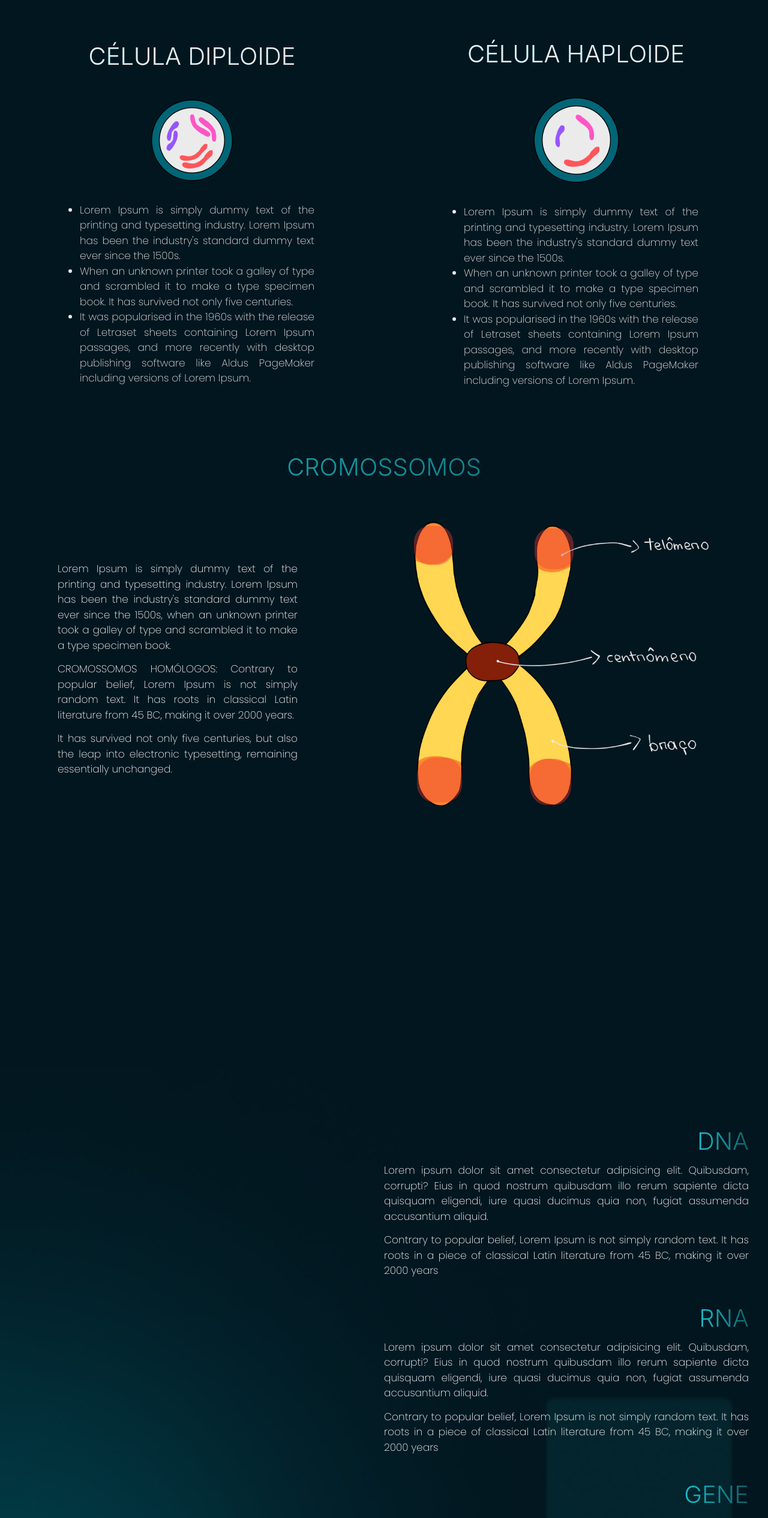
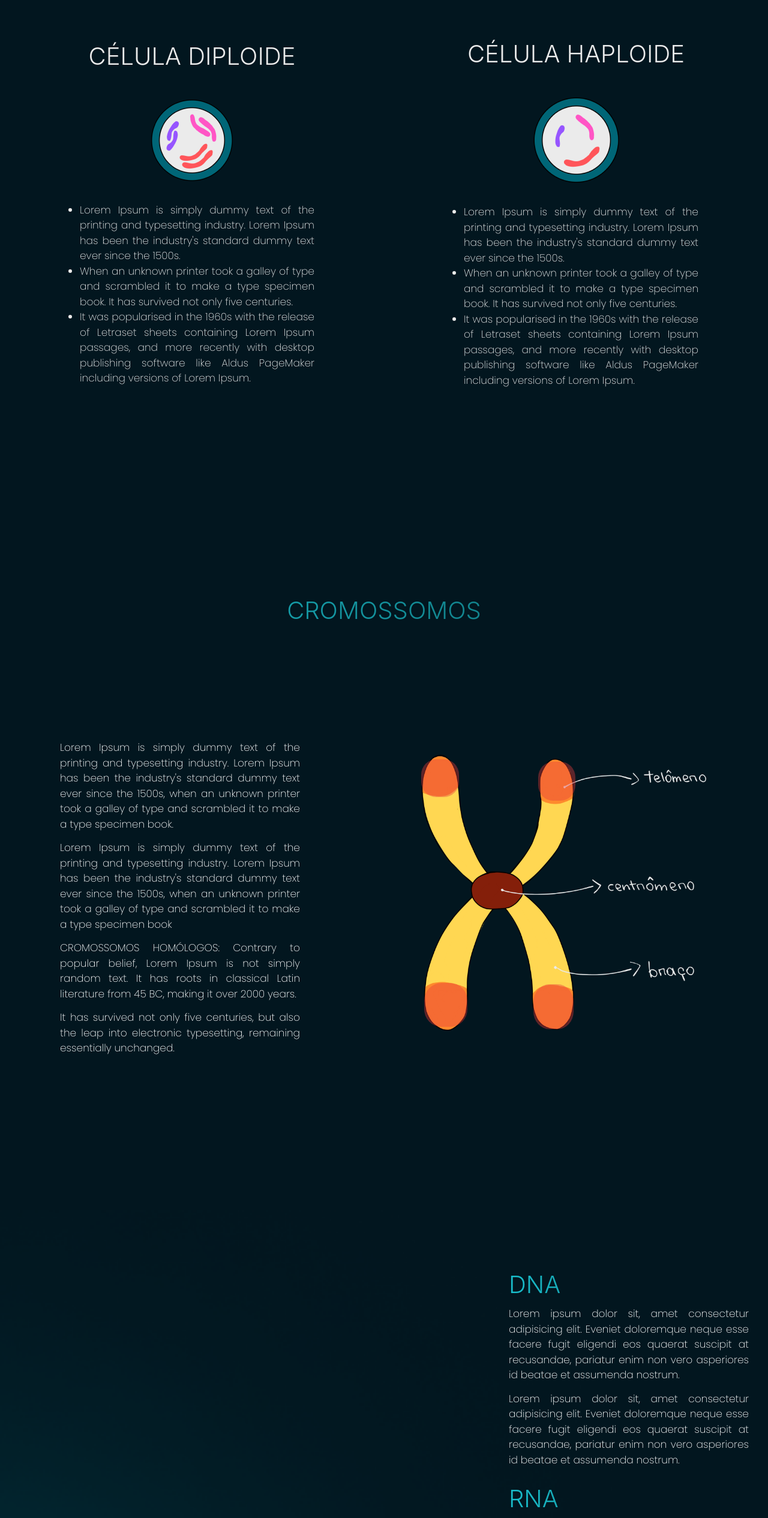
Before and after one commit to Matheus1415/Mendel, a React (Vite) app: page /fundamentos in a window 1280 px wide. Shown: the part 982-3513 px from the top of the page at 60% size. Built offline with nearby package versions, Linux system fonts and the light colour scheme.

Commit message:
Todas as seções feitas

```diff
--- a/src/pages/Fundamentos/index.jsx
+++ b/src/pages/Fundamentos/index.jsx
@@ -1,7 +1,8 @@
-import { Box, Flex, Heading, Image, Text, UnorderedList, ListItem } from '@chakra-ui/react';
+import { Box, Flex, Heading, Image, Text, UnorderedList, ListItem, Button } from '@chakra-ui/react';
 import { LayoutIntroduction } from '../../layout/LayoutIntroduction';
 import React from 'react';
 import { LayoutBaseModify } from '../../layout/LayoutBaseModify'
+
 
 export const Fundamentos = () => {
     // Function to handle hover events
@@ -10,13 +11,16 @@ export const Fundamentos = () => {
     };
 
     return (
+
         <>
             <LayoutIntroduction query="FUNDAMENTOS" >
                 FUNDAMENTOS DA GENÉTICA
             </LayoutIntroduction>
 
             {/* Section for Cell Categories */}
-            <Box as='section'>
+            <Box as='section' w='100%' h='60rem'>
+
+
                 <Heading variant="PrimaryTitle" textAlign="center" mt="6.75rem" mb="4rem">
                     CATEGORIAS DA CÉLULAS
                 </Heading>
@@ -29,7 +33,7 @@ export const Fundamentos = () => {
                         gap="2.25rem"
                         maxWidth="25.5rem"
                     >
-                        <Heading color="Primary" variant="PrimaryTitle">
+                        <Heading color="Primary" variant="SecondTitle">
                             CÉLULA DIPLOIDE
                         </Heading>
                         <Image src='/assets/diploid-cell.png' alt="Célula Diploide" />
@@ -48,7 +52,7 @@ export const Fundamentos = () => {
                         gap="2.25rem"
                         maxWidth="25.5rem"
                     >
-                        <Heading color="Primary" variant="PrimaryTitle">
+                        <Heading color="Primary" variant="SecondTitle">
                             CÉLULA HAPLOIDE
                         </Heading>
                         <Image src='/assets/haploid-cell.png' alt="Célula Haploide" />
@@ -62,19 +66,38 @@ export const Fundamentos = () => {
             </Box>
 
             {/* Section for Chromosomes */}
-            <Box as='section' w='100%' h="64rem">
-                <Heading variant="PrimaryTitle" textAlign="center" mt="6.75rem" mb="4rem">
+            <Box as='section' w='100%' h='64rem' >
+                <Heading
+                    variant="PrimaryTitle"
+                    textAlign="center"
+                    mt="6.75rem"
+                    mb="10rem"
+                    >
                     CROMOSSOMOS
                 </Heading>
-                <Flex textAlign='center' alignItems='center' justifyContent='space-around' direction={{base:'column-reverse', lg:'row'}}>
-                    <Box maxWidth={{base:'55rem', lg:'25rem'}} marginTop='2rem'>
+                <Flex
+                    textAlign='center'
+                    alignItems='center'
+                    justifyContent='space-around'
+                    direction={{base:'column-reverse', lg:'row'}}
+                   >
+                    <Box
+                    maxWidth={{base:'55rem', lg:'25rem'}}
+                    marginTop='2rem'
+                    >
                         <Text variant="Paragraph">Lorem Ipsum is simply dummy text of the printing and typesetting industry. Lorem Ipsum has been the industry's standard dummy text ever since the 1500s, when an unknown printer took a galley of type and scrambled it to make a type specimen book.</Text>
+                        <Text variant="Paragraph">Lorem Ipsum is simply dummy text of the printing and typesetting industry. Lorem Ipsum has been the industry's standard dummy text ever since the 1500s, when an unknown printer took a galley of type and scrambled it to make a type specimen book</Text>
+
                         <Text variant="Paragraph">CROMOSSOMOS HOMÓLOGOS: Contrary to popular belief, Lorem Ipsum is not simply random text. It has roots in classical Latin literature from 45 BC, making it over 2000 years.</Text>
                         <Text variant="Paragraph">It has survived not only five centuries, but also the leap into electronic typesetting, remaining essentially unchanged.</Text>
                     </Box>
 
                     {/* Box for Chromosome Image with Highlighted Areas */}
-                    <Box maxHeight='30rem' maxWidth='31rem' position='relative'>
+                    <Box
+                    maxHeight='29rem'
+                    maxWidth='30rem'
+                    position='relative'
+                    >
                         <Image src='/assets/cromossome-image.png' alt="Cromossomos" />
                         <Box
                             bg='red.500'
@@ -127,21 +150,144 @@ export const Fundamentos = () => {
             <LayoutBaseModify
             isRowReverse
             >
-                <Box></Box>
-                <Heading variant='PrimaryTitle' marginLeft={'auto'}>Dna</Heading>
-            <Text variant="Paragraph">Lorem ipsum dolor sit amet consectetur adipisicing elit. Quibusdam, corrupti? Eius in quod nostrum quibusdam illo rerum sapiente dicta quisquam eligendi, iure quasi ducimus quia non, fugiat assumenda accusantium aliquid.</Text>
-            <Text variant="Paragraph">Contrary to popular belief, Lorem Ipsum is not simply random text. It has roots in a piece of classical Latin literature from 45 BC, making it over 2000 years</Text>
-                <Heading variant='PrimaryTitle' marginLeft={'auto'}>RNA</Heading>
-            <Text variant="Paragraph">Lorem ipsum dolor sit amet consectetur adipisicing elit. Quibusdam, corrupti? Eius in quod nostrum quibusdam illo rerum sapiente dicta quisquam eligendi, iure quasi ducimus quia non, fugiat assumenda accusantium aliquid.</Text>
-            <Text variant="Paragraph">Contrary to popular belief, Lorem Ipsum is not simply random text. It has roots in a piece of classical Latin literature from 45 BC, making it over 2000 years</Text>
-                <Heading variant='PrimaryTitle' marginLeft={'auto'}>GENE</Heading>
-            <Text variant="Paragraph">Lorem ipsum dolor sit amet consectetur adipisicing elit. Quibusdam, corrupti? Eius in quod nostrum quibusdam illo rerum sapiente dicta quisquam eligendi, iure quasi ducimus quia non, fugiat assumenda accusantium aliquid.</Text>
-            <Text variant="Paragraph">Contrary to popular belief, Lorem Ipsum is not simply random text. It has roots in a piece of classical Latin literature from 45 BC, making it over 2000 years</Text>
+                <Box
+                maxWidth='25rem'
+                marginLeft='auto'>
+                <Heading variant='PrimaryTitle'>DNA</Heading>
+                <Text variant='Paragraph'>Lorem ipsum dolor sit, amet consectetur adipisicing elit. Eveniet doloremque neque esse facere fugit eligendi eos quaerat suscipit at recusandae, pariatur enim non vero asperiores id beatae et assumenda nostrum.</Text>
+                <Text variant='Paragraph'>Lorem ipsum dolor sit, amet consectetur adipisicing elit. Eveniet doloremque neque esse facere fugit eligendi eos quaerat suscipit at recusandae, pariatur enim non vero asperiores id beatae et assumenda nostrum.</Text>
+                <Heading variant='PrimaryTitle'>RNA</Heading>
+                <Text variant='Paragraph'>Lorem ipsum dolor sit, amet consectetur adipisicing elit. Eveniet doloremque neque esse facere fugit eligendi eos quaerat suscipit at recusandae, pariatur enim non vero asperiores id beatae et assumenda nostrum.</Text>
+                <Text variant='Paragraph'>Lorem ipsum dolor sit, amet consectetur adipisicing elit. Eveniet doloremque neque esse facere fugit eligendi eos quaerat suscipit at recusandae, pariatur enim non vero asperiores id beatae et assumenda nostrum.</Text>
+                <Heading variant='PrimaryTitle'>GENE</Heading>
+                <Text variant='Paragraph'>Lorem ipsum dolor sit, amet consectetur adipisicing elit. Eveniet doloremque neque esse facere fugit eligendi eos quaerat suscipit at recusandae, pariatur enim non vero asperiores id beatae et assumenda nostrum.</Text>
+                <Text variant='Paragraph'>Lorem ipsum dolor sit, amet consectetur adipisicing elit. Eveniet doloremque neque esse facere fugit eligendi eos quaerat suscipit at recusandae, pariatur enim non vero asperiores id beatae et assumenda nostrum.</Text>
+                </Box>
+            </LayoutBaseModify>
+
+            <Flex
+                as='section'
+                h='64rem'
+                direction='column'
+                position='relative'
+                justifyContent='space-evenly'
+                alignItems='center'
+                backgroundImage="url('../../public/assets/dna-background.jpg')"
+                bgRepeat='no-repeat'
+                bgSize='cover'>
+                    <Box
+                    position='absolute'
+                    w='100%'
+                    h="100%"
+                    bgColor='Sixth'
+                    opacity='85%'
+                    >
+                    </Box>
+
+                <Box
+                    marginTop='2rem'
+                    width={{base:'50rem', lg:'67rem'}}
+                    h='36.8rem'
+                    bgColor='#06384430'
+                    backdropFilter='auto'
+                    backdropBlur='1rem'
+                    padding='5.625rem'
+                    borderRadius='1.87rem'>
+
+                    <Box maxWidth='25rem'>
+                        <Heading variant='PrimaryTitle'>ALELOS</Heading>
+                        <Text variant='Paragraph' textAlign='justify'>Lorem Ipsum is simply dummy text of the printing and typesetting industry. Lorem Ipsum has been the industry's standard dummy text ever since the 1500s, when an unknown printer took a galley of type and scrambled it to make a type specimen book.  Contrary to popular belief, Lorem Ipsum is not simply random text.</Text>
+                        <Text variant='Paragraph' textAlign='justify'>Lorem ipsum dolor sit amet consectetur adipisicing elit. Molestiae commodi obcaecati illo deserunt eaque incidunt laboriosam consequatur voluptas iure necessitatibus aspernatur, optio tenetur! Voluptate ducimus quos aspernatur ipsa nam. Vel.</Text>
+                    </Box>
+
+                </Box>
+                <Box
+                    maxWidth='45rem'
+                    position='relative'
+                    >
+                    <Heading
+                        variant='SecondTitle'
+                        fontSize={{base:'1.7rem', lg:'1.8rem'}}
+                        textAlign='center'
+                    >
+                        DIFERENÇA DE HOMOZIGOTO E HETEROZIGOTO
+                    </Heading>
+                    <Flex
+                        justifyContent='space-between'
+                        alignItems={{base:'center'}}
+                        direction={{base:'column', lg:'row'}}
+                        gap='1rem'
+                        marginBottom='2rem'>
+                    <Box>
+                        <Text variant='Paragraph' maxWidth='326px' >Lorem Ipsum is simply dummy text of the printing and typesetting industry. Lorem Ipsum has been the industry's standard dummy text ever since the 1500s,. Contrary to popular belief, Lorem Ipsum is not simply random text</Text>
+                    </Box>
+                    <Box>
+                    <Text  variant='Paragraph' maxWidth='326px'>Lorem Ipsum is simply dummy text of the printing and typesetting industry. Lorem Ipsum has been the industry's standard dummy text ever since the 1500s,. Contrary to popular belief, Lorem Ipsum is not simply random text</Text>
+                    </Box>
+                    </Flex>
+
+                </Box>
+            </Flex>
+
+            <Box as='section' w='100%' h='64rem'>
 
 
+                    <Heading variant="PrimaryTitle" textAlign="center" mt="6.75rem" mb="4rem">
+                        FENÓTIPO E GENÓTIPO
+                    </Heading>
+                    <Flex
+                        justifyContent="space-around"
+                        direction={{base:'column', lg:'row'}}
+                        alignItems={{base:'center'}}>
+                        {/* Box for Diploid Cell */}
+                        <Box
+                            display="flex"
+                            flexDirection="column"
+                            alignItems="center"
+                            gap="2.25rem"
+                            maxWidth="25.5rem"
+                        >
+                            <Heading color="Primary" variant="SecondTitle">
+                                FENÓTIPO
+                            </Heading>
+                             <Text variant='Paragraph'>Lorem Ipsum is simply dummy text of the printing and typesetting industry. Lorem Ipsum has been the industry's standard dummy text ever since the 1500s. When an unknown printer took a galley of type and scrambled it to make a type specimen book. It has survived not only five centuries. It was popularised in the 1960s with the release of Letraset sheets containing Lorem Ipsum passages, and more recently with desktop publishing software like Aldus PageMaker including versions of Lorem Ipsum.</Text>
+                        </Box>
 
+                        {/* Box for Haploid Cell */}
+                        <Box
+                            display="flex"
+                            flexDirection="column"
+                            alignItems="center"
+                            gap="2.25rem"
+                            maxWidth="25.5rem"
+                        >
+                            <Heading color="Primary" variant="SecondTitle">
+                                GENÓTIPO
+                            </Heading>
+                            <Text variant='Paragraph'>Lorem Ipsum is simply dummy text of the printing and typesetting industry. Lorem Ipsum has been the industry's standard dummy text ever since the 1500s. When an unknown printer took a galley of type and scrambled it to make a type specimen book. It has survived not only five centuries. It was popularised in the 1960s with the release of Letraset sheets containing Lorem Ipsum passages, and more recently with desktop publishing software like Aldus PageMaker including versions of Lorem Ipsum.</Text>
+                        </Box>
+                    </Flex>
 
-            </LayoutBaseModify>
+                        <Button
+                        border='1px solid'
+                        borderColor='#EBEBEB'
+                        colorScheme='#000100'
+                        borderRadius='50px'
+                        fontWeight='275px'
+                        marginTop='3rem'
+                        marginLeft='74%'
+                        _hover={{
+                            shadow: 'md',
+                            bgColor:"#EBEBEB",
+                            color:'#000100',
+                            transform: 'translateY(-5px)',
+                            transitionDuration: '0.2s',
+                            transitionTimingFunction: "ease-in-out"
+                          }}
+                    >Ir para a próxima página</Button>
+
+                </Box>
+
         </>
     );
 };
```
Also changed, not shown: src/components/contentWrapper/index.jsx (added, +10 -0 lines), public/assets/dna-background.jpg (added).
